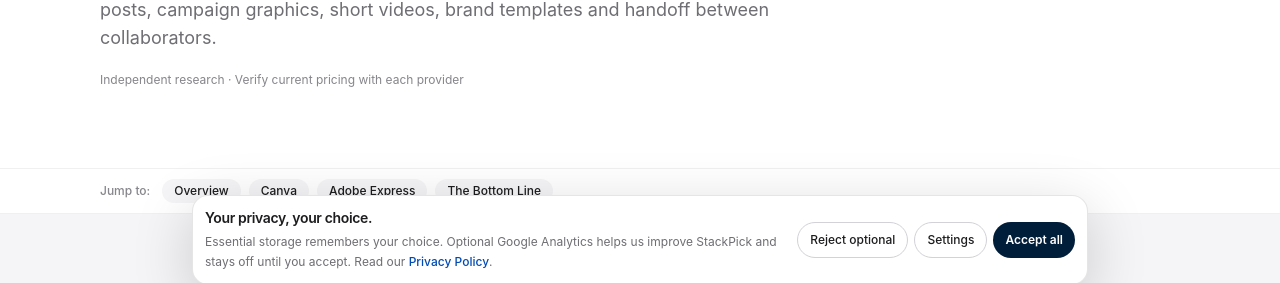
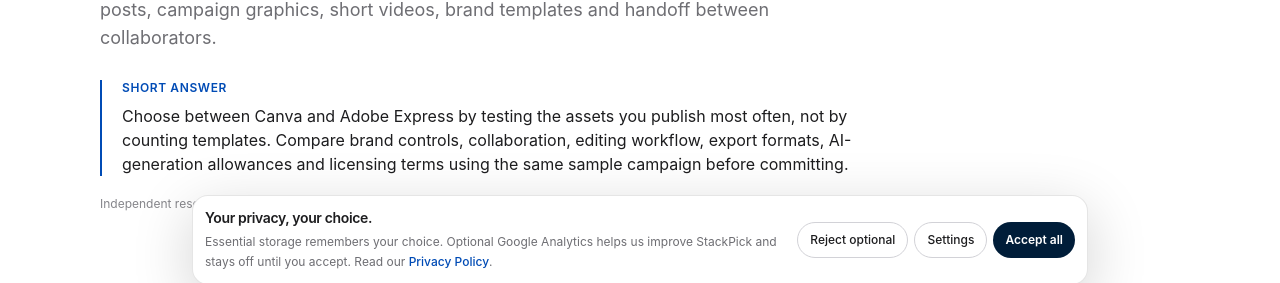
Before and after one commit to LinukaBandara/StackPick, a Next.js app: page /best/canva-vs-adobe-express in a window 1280 px wide. Shown: the part 491-774 px from the top of the page. Built offline with nearby package versions, Linux system fonts and the light colour scheme; no server answers.

Commit message:
Add a direct answer summary to canva-vs-adobe-express guide

```diff
--- a/app/best/canva-vs-adobe-express/page.tsx
+++ b/app/best/canva-vs-adobe-express/page.tsx
@@ -13,6 +13,7 @@ export default function Page() {
       title="Canva vs Adobe Express for Small Businesses"
       slug="canva-vs-adobe-express"
       intro="Canva and Adobe Express both help small businesses produce everyday marketing assets without a full design department. Compare them using the actual work you publish: social posts, campaign graphics, short videos, brand templates and handoff between collaborators."
+      quickAnswer="Choose between Canva and Adobe Express by testing the assets you publish most often, not by counting templates. Compare brand controls, collaboration, editing workflow, export formats, AI-generation allowances and licensing terms using the same sample campaign before committing."
       pricingNote="Templates, premium assets, brand controls, AI credits, collaboration and export options vary by plan and can change. Check the current commercial-use terms and whether the assets your team needs are included before publishing paid campaigns."
       tools={[
         { name: "Canva", bestFor: "Teams that want a broad template library and quick production of recurring marketing assets", freeOption: "Check current access to templates, premium elements, brand tools, AI credits and export features.", tradeoff: "A broad template ecosystem can speed up routine work, but designs can look generic without a clear brand system and careful customization.", url: "https://www.canva.com/" },
```
